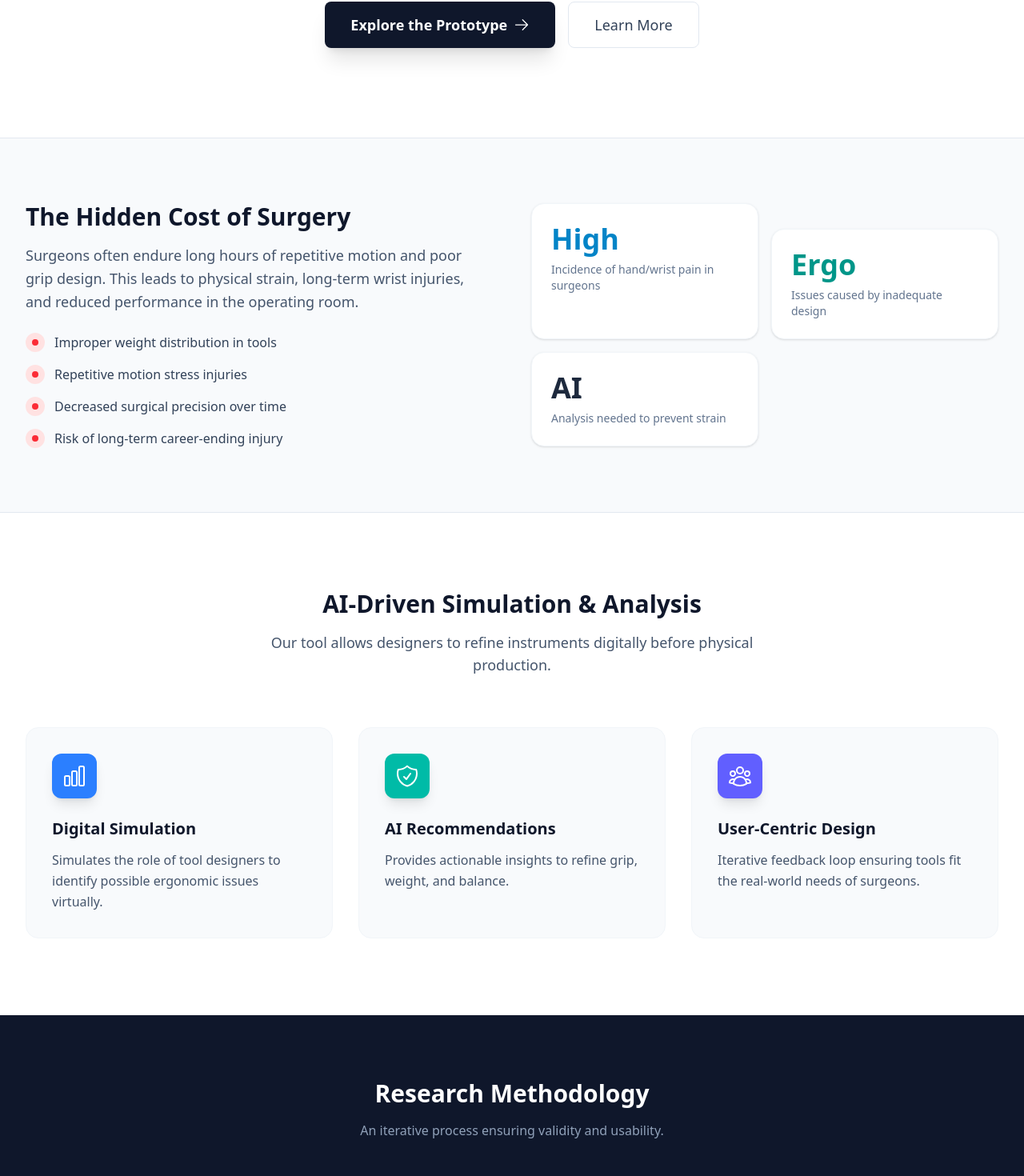
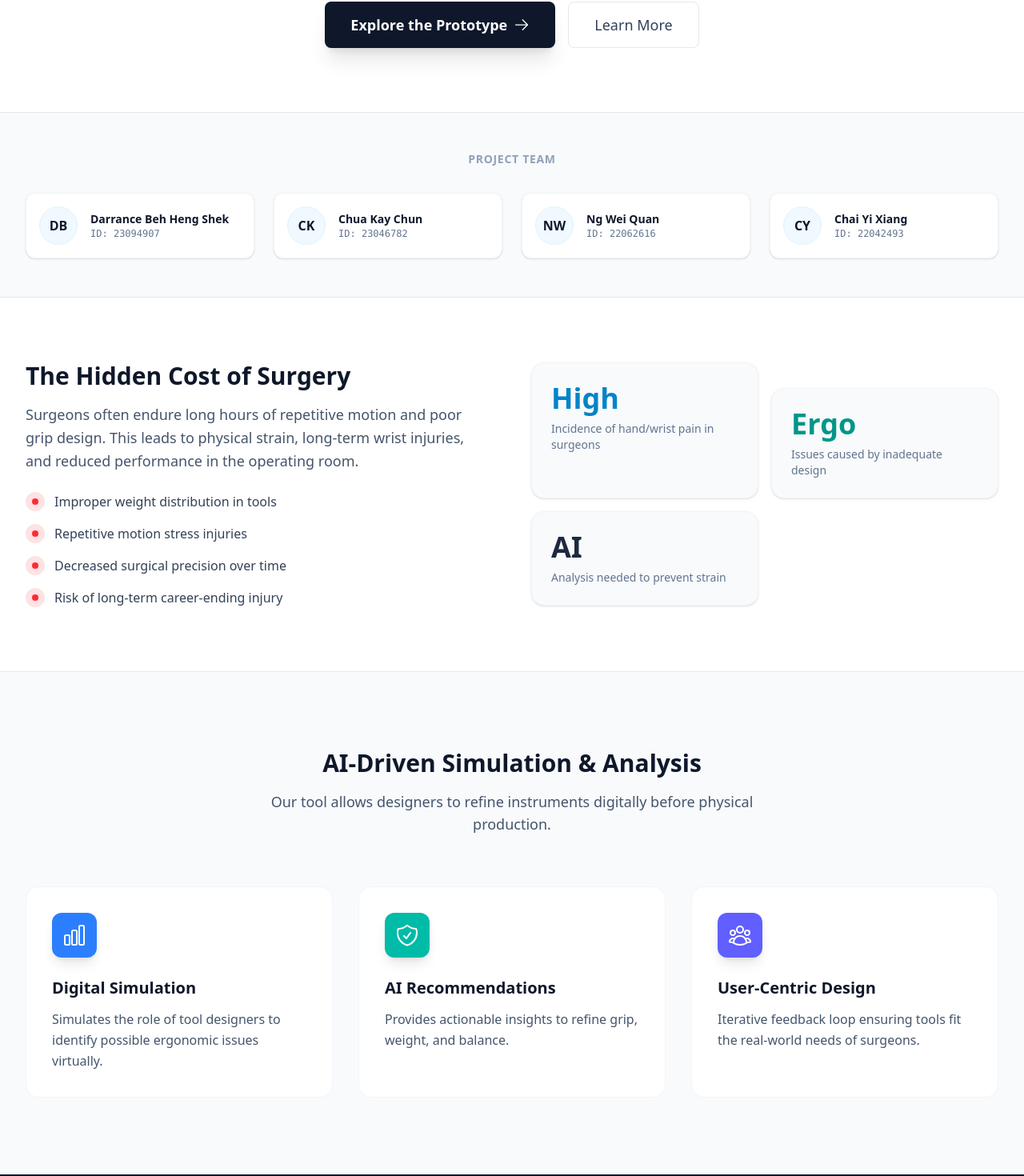
Before and after one commit to darrancebeh/hci-assignment-website, a Next.js app: page / in a window 1280 px wide. Shown: the part 553-2023 px from the top of the page at 80% size. Built offline with nearby package versions, Linux system fonts and the light colour scheme.

Commit message:
add team member section

```diff
--- a/src/app/page.tsx
+++ b/src/app/page.tsx
@@ -4,10 +4,19 @@ import {
   UserGroupIcon,
   ChartBarIcon,
   ShieldCheckIcon,
-  ArrowRightIcon
+  ArrowRightIcon,
+  UserCircleIcon
 } from "@heroicons/react/24/outline";
 
 export default function LandingPage() {
+
+  const teamMembers = [
+    { name: "Darrance Beh Heng Shek", id: "23094907", initials: "DB" },
+    { name: "Chua Kay Chun", id: "23046782", initials: "CK" },
+    { name: "Ng Wei Quan", id: "22062616", initials: "NW" },
+    { name: "Chai Yi Xiang", id: "22042493", initials: "CY" },
+  ];
+
   return (
     <div className="min-h-screen bg-slate-50 text-slate-900 font-sans selection:bg-medical-500 selection:text-white">
 
@@ -45,7 +54,7 @@ export default function LandingPage() {
       </nav>
 
       {/* --- Hero Section --- */}
-      <section className="relative overflow-hidden bg-white pt-16 pb-20 lg:pt-24 lg:pb-28">
+      <section className="relative overflow-hidden bg-white pt-16 pb-12 lg:pt-24 lg:pb-20">
         <div className="max-w-7xl mx-auto px-4 sm:px-6 lg:px-8 relative z-10 text-center">
           <span className="inline-flex items-center rounded-full bg-medical-50 px-3 py-1 text-sm font-medium text-medical-600 ring-1 ring-inset ring-medical-500/10 mb-6">
             HCI Project 2025
@@ -83,8 +92,34 @@ export default function LandingPage() {
         </div>
       </section>
 
+      {/* --- Team Section --- */}
+      <section className="py-12 bg-slate-50 border-y border-slate-200">
+        <div className="max-w-7xl mx-auto px-4 sm:px-6 lg:px-8">
+          <div className="text-center mb-8">
+            <h2 className="text-sm font-bold text-slate-400 uppercase tracking-wider">Project Team</h2>
+          </div>
+
+          <div className="grid grid-cols-1 sm:grid-cols-2 md:grid-cols-4 gap-6">
+            {teamMembers.map((member, index) => (
+              <div
+                key={index}
+                className="bg-white p-4 rounded-xl shadow-sm border border-slate-100 flex items-center gap-4 hover:shadow-md transition-shadow"
+              >
+                <div className="flex-shrink-0 w-12 h-12 bg-medical-50 rounded-full flex items-center justify-center text-medical-700 font-bold border border-medical-100">
+                  {member.initials}
+                </div>
+                <div>
+                  <h3 className="text-sm font-bold text-slate-900">{member.name}</h3>
+                  <p className="text-xs text-slate-500 font-mono">ID: {member.id}</p>
+                </div>
+              </div>
+            ))}
+          </div>
+        </div>
+      </section>
+
       {/* --- The Problem Section --- */}
-      <section id="problem" className="py-20 bg-slate-50 border-y border-slate-200">
+      <section id="problem" className="py-20 bg-white">
         <div className="max-w-7xl mx-auto px-4 sm:px-6 lg:px-8">
           <div className="grid md:grid-cols-2 gap-12 items-center">
             <div>
@@ -111,15 +146,15 @@ export default function LandingPage() {
               </ul>
             </div>
             <div className="grid grid-cols-2 gap-4">
-              <div className="bg-white p-6 rounded-2xl shadow-sm border border-slate-100">
+              <div className="bg-slate-50 p-6 rounded-2xl shadow-sm border border-slate-100">
                 <div className="text-4xl font-bold text-medical-600 mb-2">High</div>
                 <div className="text-sm text-slate-500">Incidence of hand/wrist pain in surgeons</div>
               </div>
-              <div className="bg-white p-6 rounded-2xl shadow-sm border border-slate-100 mt-8">
+              <div className="bg-slate-50 p-6 rounded-2xl shadow-sm border border-slate-100 mt-8">
                 <div className="text-4xl font-bold text-teal-600 mb-2">Ergo</div>
                 <div className="text-sm text-slate-500">Issues caused by inadequate design</div>
               </div>
-              <div className="bg-white p-6 rounded-2xl shadow-sm border border-slate-100">
+              <div className="bg-slate-50 p-6 rounded-2xl shadow-sm border border-slate-100">
                 <div className="text-4xl font-bold text-slate-800 mb-2">AI</div>
                 <div className="text-sm text-slate-500">Analysis needed to prevent strain</div>
               </div>
@@ -129,7 +164,7 @@ export default function LandingPage() {
       </section>
 
       {/* --- The Solution Section --- */}
-      <section id="solution" className="py-24 bg-white">
+      <section id="solution" className="py-24 bg-slate-50 border-t border-slate-200">
         <div className="max-w-7xl mx-auto px-4 sm:px-6 lg:px-8 text-center mb-16">
           <h2 className="text-3xl font-bold text-slate-900">AI-Driven Simulation & Analysis</h2>
           <p className="mt-4 text-lg text-slate-600 max-w-2xl mx-auto">
@@ -158,7 +193,7 @@ export default function LandingPage() {
               color: "bg-indigo-500"
             }
           ].map((feature, idx) => (
-            <div key={idx} className="group relative bg-slate-50 rounded-2xl p-8 hover:shadow-xl transition-all duration-300 border border-slate-100 hover:-translate-y-1">
+            <div key={idx} className="group relative bg-white rounded-2xl p-8 hover:shadow-xl transition-all duration-300 border border-slate-100 hover:-translate-y-1">
               <div className={`w-14 h-14 ${feature.color} rounded-xl flex items-center justify-center mb-6 shadow-lg group-hover:scale-110 transition-transform`}>
                 {feature.icon}
               </div>
@@ -240,7 +275,7 @@ export default function LandingPage() {
             <p className="text-sm text-slate-500">Human Computer Interaction • Semester 1, 2025</p>
           </div>
           <div className="flex gap-6 text-slate-400 text-sm">
-            <span>© Student Name</span>
+            <span>© ErgoSurgAI Team</span>
             <span>University Name</span>
           </div>
         </div>
```
